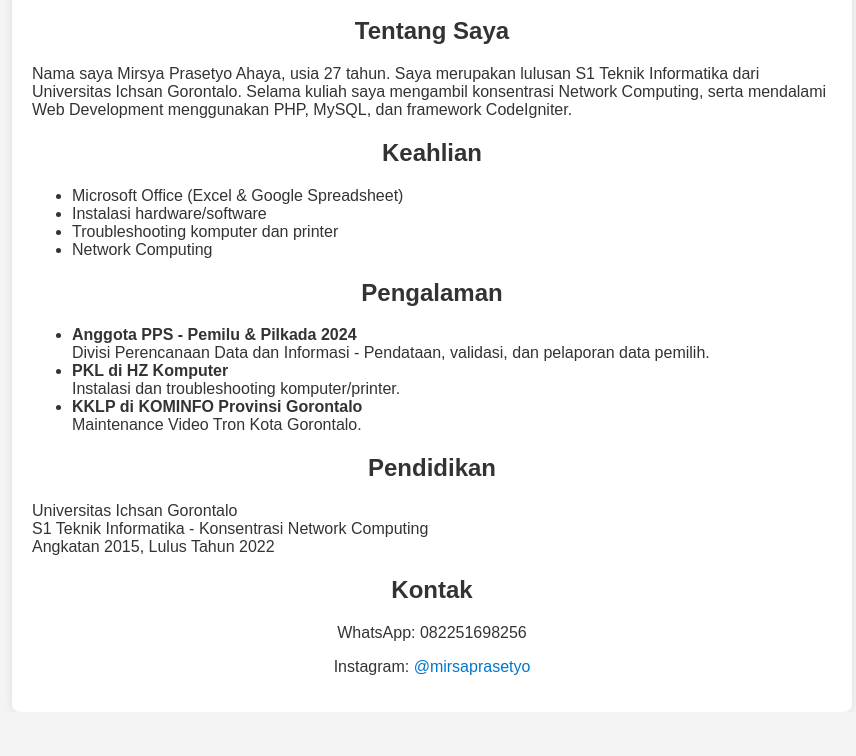
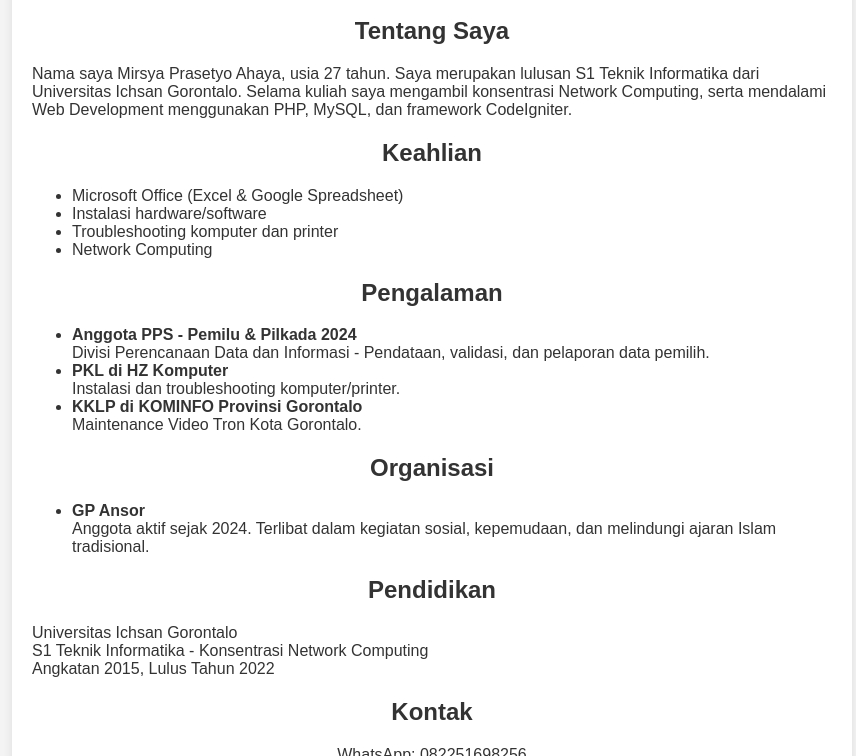
Before and after one commit to shotknock/Portofolio-mirsya, a plain HTML site: page index.html in a window 1280 px wide. Shown: the part 417-1173 px from the top of the page, without its empty margins (208-1064 px from the left). Before the commit the page ends 1129 px from the top, so only its background shows below. Drawn offline with Linux system fonts and the light colour scheme.

Commit message:
Add files via upload

```diff
--- a/index.html
+++ b/index.html
@@ -75,6 +75,10 @@
         <li><strong>KKLP di KOMINFO Provinsi Gorontalo</strong><br>Maintenance Video Tron Kota Gorontalo.</li>
     </ul>
 
+    <h2>Organisasi</h2>
+    <ul>
+        <li><strong>GP Ansor</strong><br>Anggota aktif sejak 2024. Terlibat dalam kegiatan sosial, kepemudaan, dan melindungi ajaran Islam tradisional.</li>
+    </ul>
     <h2>Pendidikan</h2>
     <p>Universitas Ichsan Gorontalo<br>
     S1 Teknik Informatika - Konsentrasi Network Computing<br>
```
